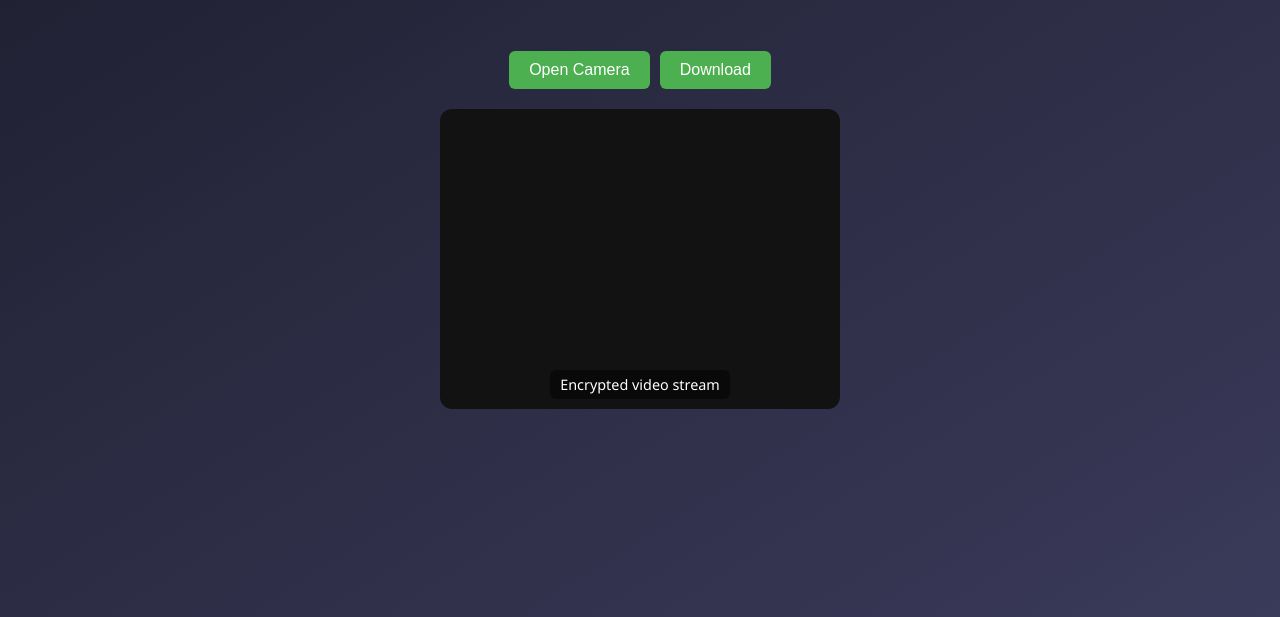
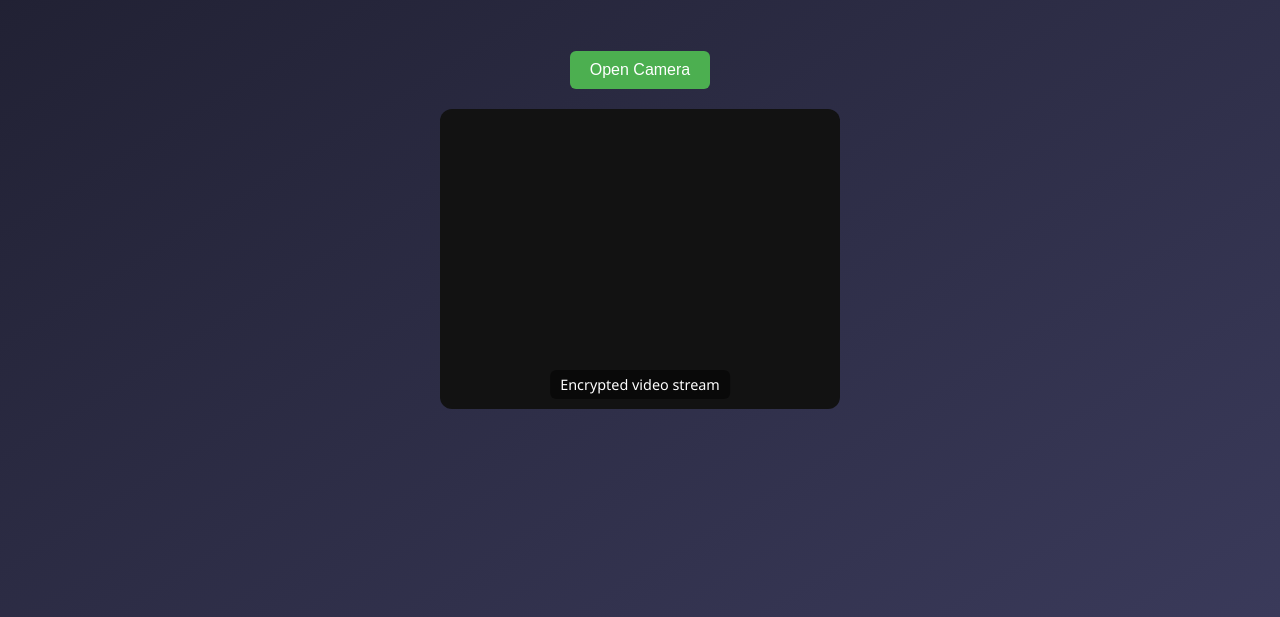
Before and after one commit to katequaye3-cpu/scan, a plain HTML site: page index.html in a window 1280 px wide. Shown: the part 183-800 px from the top of the page. Drawn offline with Linux system fonts and the light colour scheme.

Commit message:
Update index.html

```diff
--- a/index.html
+++ b/index.html
@@ -17,7 +17,7 @@
     <p id="sectext">&nbsp;</p>
     <div class="button_grp">
       <button id="camera">Open Camera</button>
-      <button id="download">Download</button>
+
     </div>
   </section>
 
```
